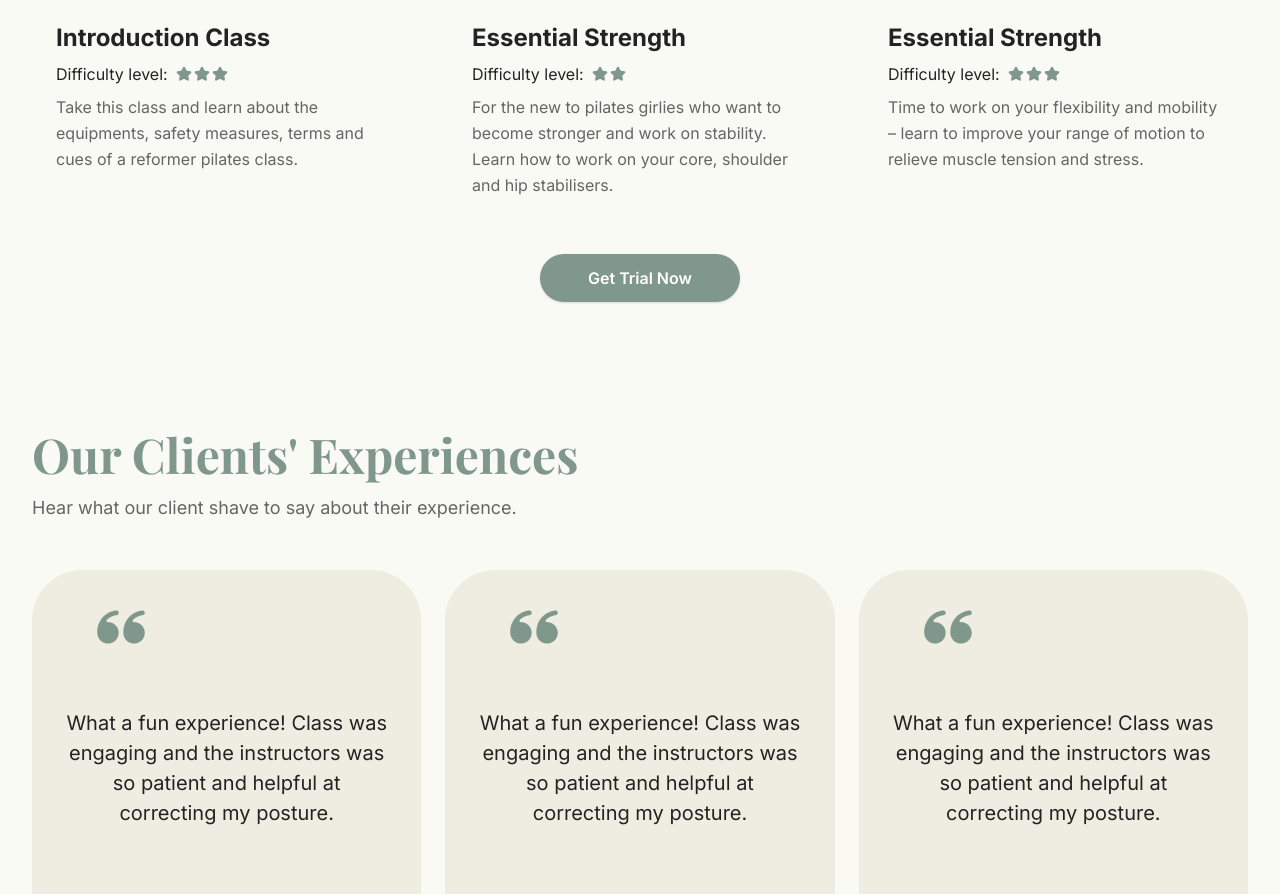
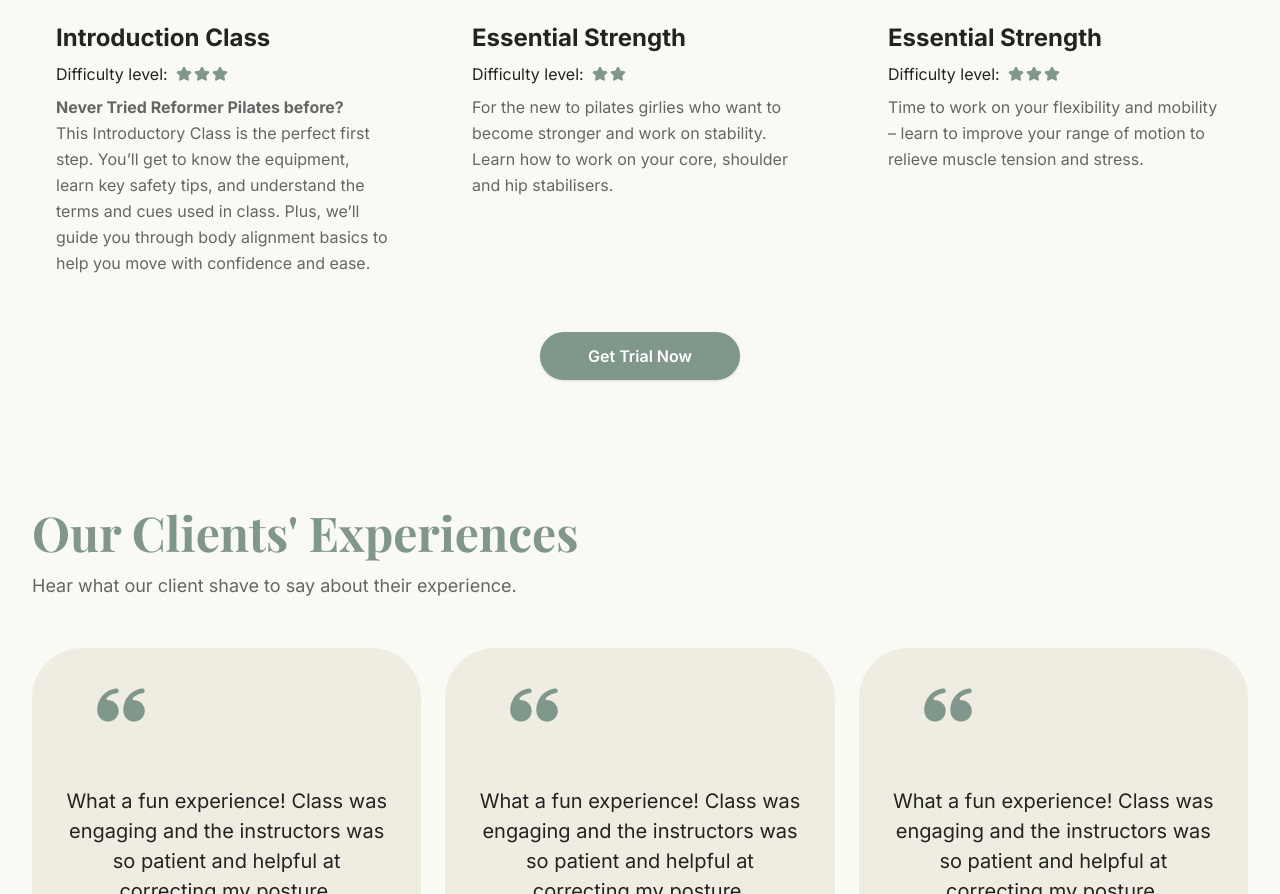
Before and after one commit to lesterlaw/ampilates, a Next.js app: page / in a window 1280 px wide. Shown: the part 2769-3663 px from the top of the page. Built offline with nearby package versions, Linux system fonts and the light colour scheme; a web font is replaced by a local one.

Commit message:
Update intro class description with more detailed and welcoming text
Co-authored-by: lesterlaw7798 <lesterlaw7798@gmail.com>

```diff
--- a/app/classes/page.tsx
+++ b/app/classes/page.tsx
@@ -76,8 +76,9 @@ export default function Classes() {
                 <Star className="w-4 h-4 fill-[#80978b] text-[#80978b] ml-0.5" />
               </p>
               <p className="text-sm md:text-base text-[#656565] leading-relaxed">
-                Take this class and learn about the equipments, safety measures,
-                terms and cues of a reformer pilates class.
+                <strong>Never Tried Reformer Pilates before?</strong>
+                <br />
+                This Introductory Class is the perfect first step. You’ll get to know the equipment, learn key safety tips, and understand the terms and cues used in class. Plus, we’ll guide you through body alignment basics to help you move with confidence and ease.
               </p>
             </div>
           </div>
--- a/app/page.tsx
+++ b/app/page.tsx
@@ -164,8 +164,9 @@ export default function Home() {
                 <Star className="w-4 h-4 fill-[#80978b] text-[#80978b] ml-0.5" />
               </p>
               <p className="text-sm md:text-base text-[#656565] leading-relaxed">
-                Take this class and learn about the equipments, safety measures,
-                terms and cues of a reformer pilates class.
+                <strong>Never Tried Reformer Pilates before?</strong>
+                <br />
+                This Introductory Class is the perfect first step. You’ll get to know the equipment, learn key safety tips, and understand the terms and cues used in class. Plus, we’ll guide you through body alignment basics to help you move with confidence and ease.
               </p>
             </div>
           </div>
```
